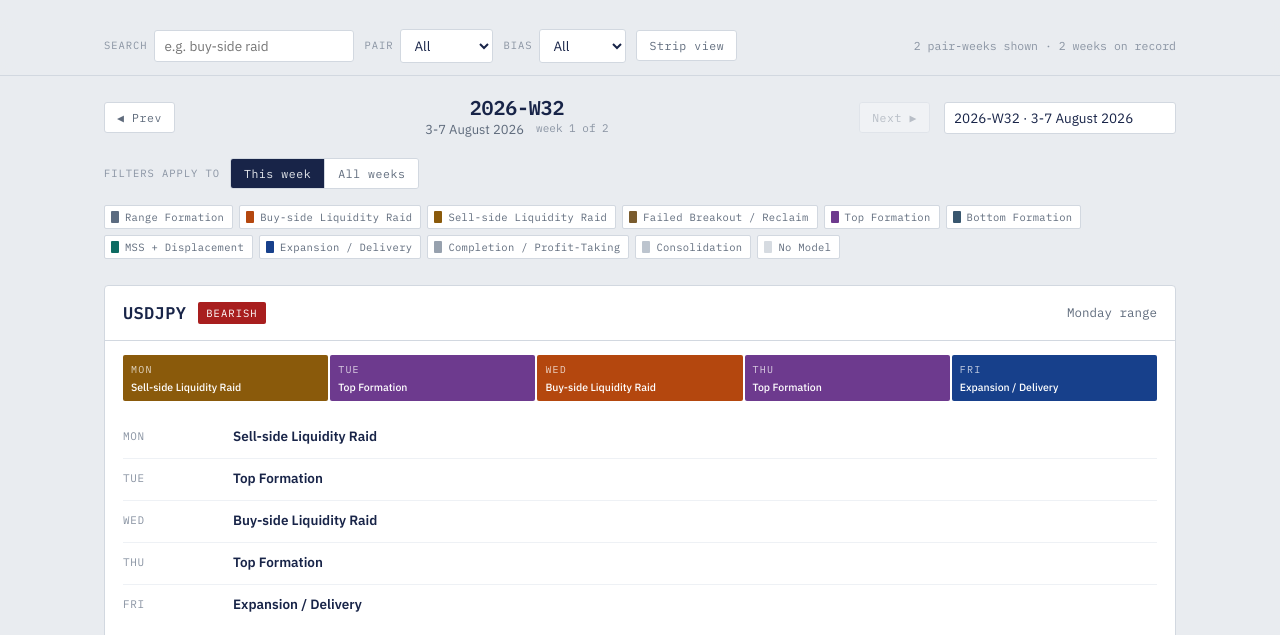
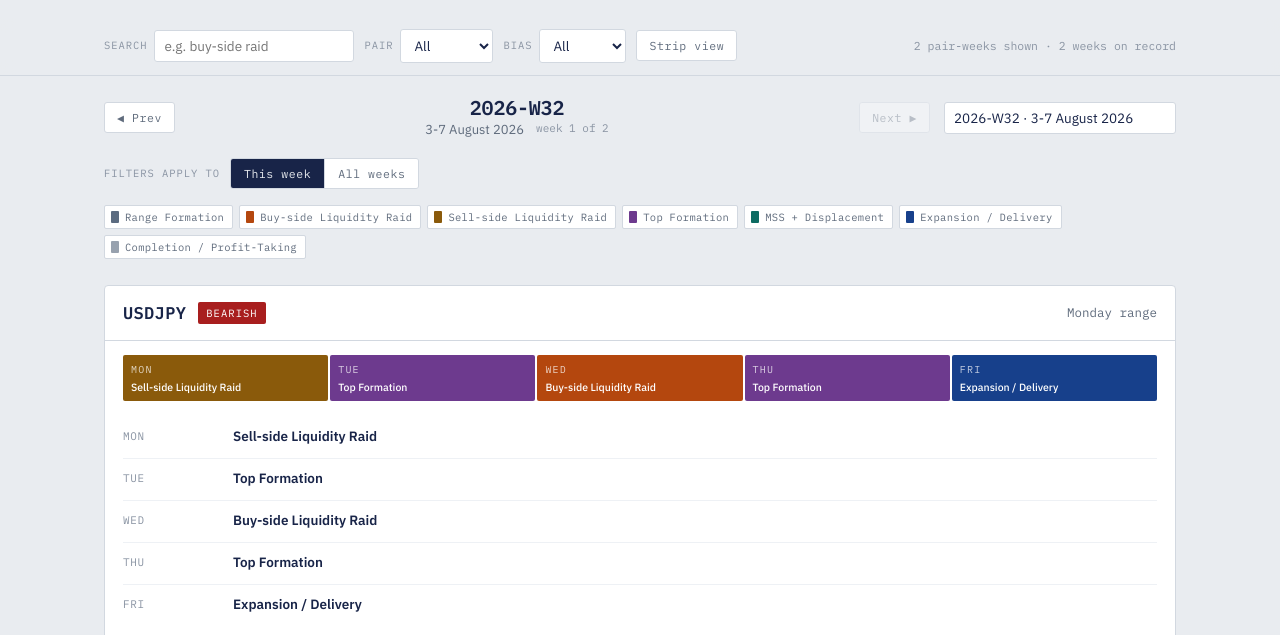
Before and after one commit to juansim98/weekly-model-journal, a plain HTML site: page index.html in a window 1280 px wide. Shown: the part 102-737 px from the top of the page. Drawn offline with Linux system fonts and the light colour scheme.

Commit message:
Trim label vocabulary to the seven in use

```diff
--- a/index.html
+++ b/index.html
@@ -28,14 +28,10 @@ const LABELS = {
   "Range Formation":            "#5B6B80",
   "Buy-side Liquidity Raid":    "#B4470E",
   "Sell-side Liquidity Raid":   "#8A5A0B",
-  "Failed Breakout / Reclaim":  "#7A5C2E",
   "Top Formation":              "#6D3A8E",
-  "Bottom Formation":           "#38566E",
   "MSS + Displacement":         "#0D6B62",
   "Expansion / Delivery":       "#17408B",
-  "Completion / Profit-Taking": "#97A1AE",
-  "Consolidation":              "#BCC4CE",
-  "No Model":                   "#D6DBE1"
+  "Completion / Profit-Taking": "#97A1AE"
 };
 
 
```
